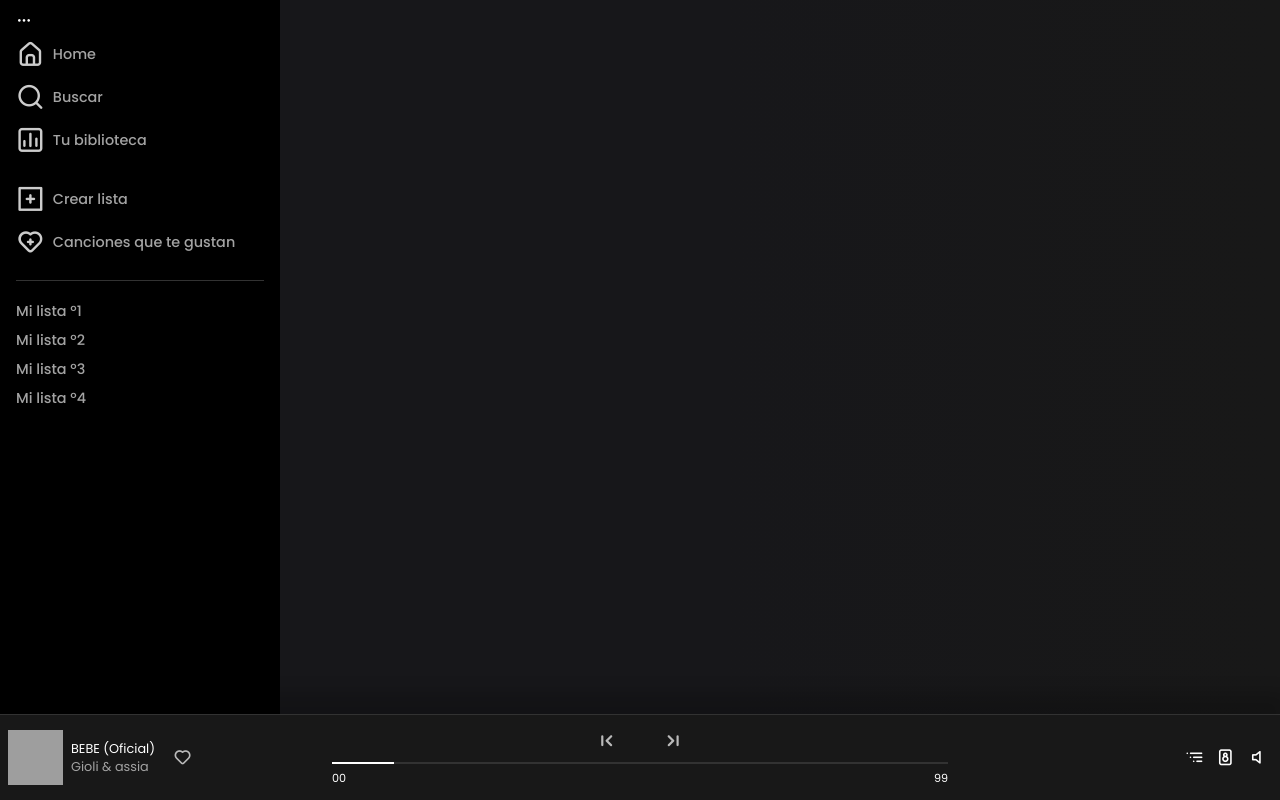
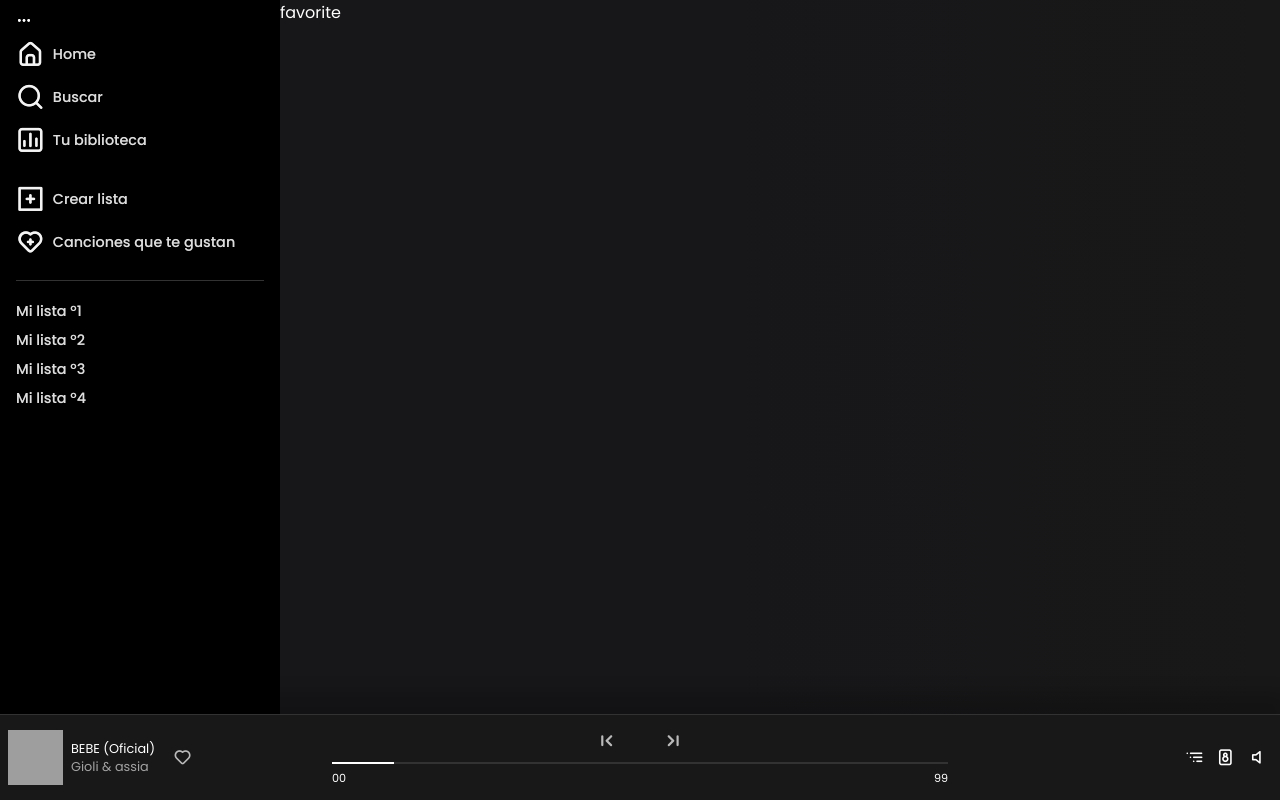
Before and after one commit to Juandavidcertuche093/demo_spotify, an Angular app: page /favorites in a window 1280 px wide. Built offline with nearby package versions, Linux system fonts and the light colour scheme; grey boxes are pictures that could not be loaded.

Commit message:
enrutamos el modulo de favoritos

```diff
--- a/src/app/modules/favorites/favorites-routing.module.ts
+++ b/src/app/modules/favorites/favorites-routing.module.ts
@@ -1,7 +1,13 @@
 import { NgModule } from '@angular/core';
 import { RouterModule, Routes } from '@angular/router';
+import { FavoritePagesComponent } from './pages/favorite-pages/favorite-pages.component';
 
-const routes: Routes = [];
+const routes: Routes = [
+  {
+    path: '',
+    component: FavoritePagesComponent
+  }
+];
 
 @NgModule({
   imports: [RouterModule.forChild(routes)],
--- a/src/app/modules/favorites/pages/favorite-pages/favorite-pages.component.html
+++ b/src/app/modules/favorites/pages/favorite-pages/favorite-pages.component.html
@@ -1 +1,2 @@
-<p>favorite-pages works!</p>
+<app-side-bar></app-side-bar>
+favorite
--- a/src/app/modules/favorites/pages/favorite-pages/favorite-pages.component.ts
+++ b/src/app/modules/favorites/pages/favorite-pages/favorite-pages.component.ts
@@ -1,12 +1,16 @@
-import { Component } from '@angular/core';
+import { Component, OnInit } from '@angular/core';
 
 @Component({
   selector: 'app-favorite-pages',
-  standalone: true,
-  imports: [],
   templateUrl: './favorite-pages.component.html',
   styleUrl: './favorite-pages.component.css'
 })
-export class FavoritePagesComponent {
+export class FavoritePagesComponent implements OnInit {
+
+  constructor () {}
+
+  ngOnInit(): void {
+
+  }
 
 }
```
Also changed, not shown: src/app/modules/favorites/favorites.module.ts (+9 -2 lines).
